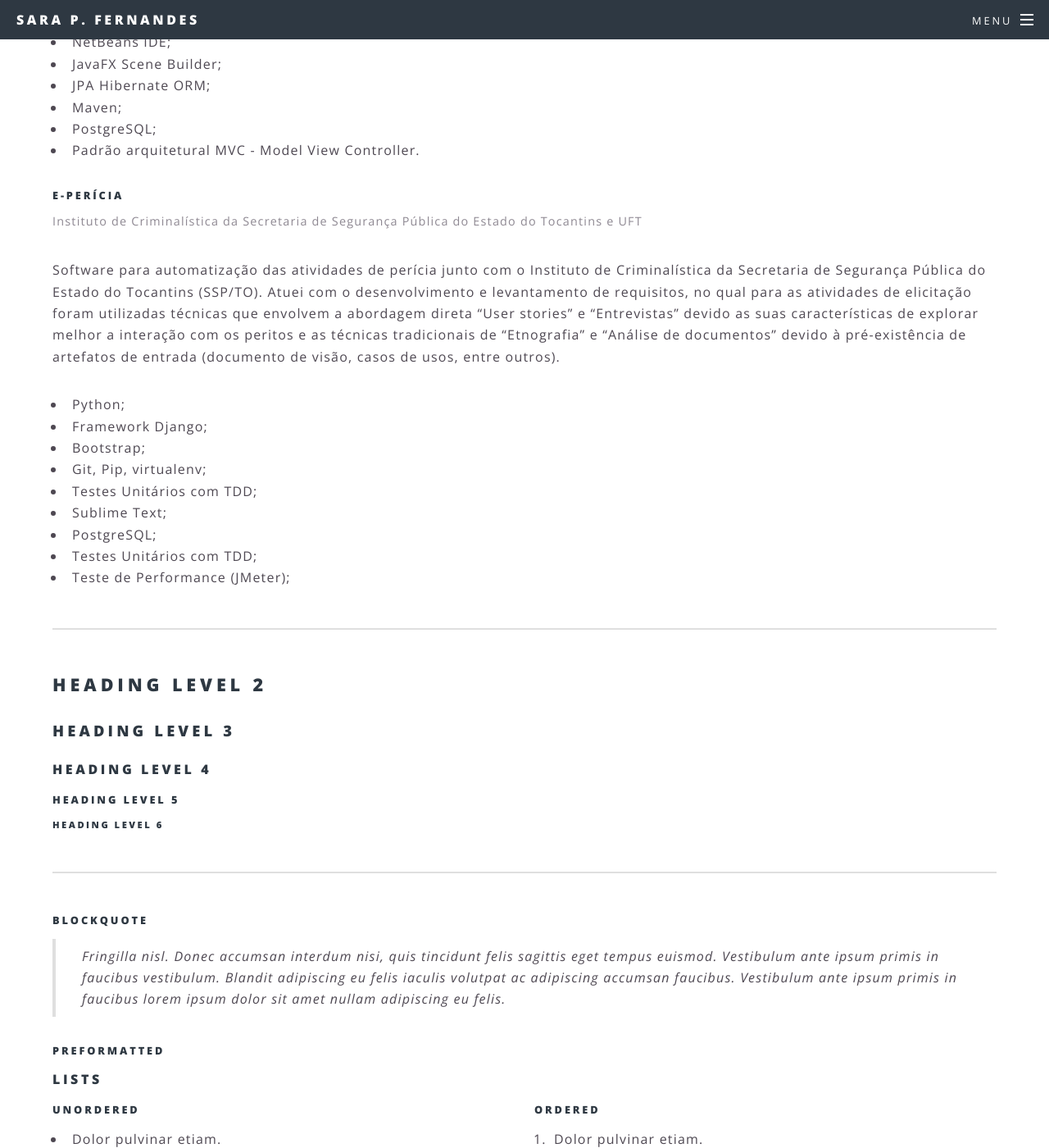
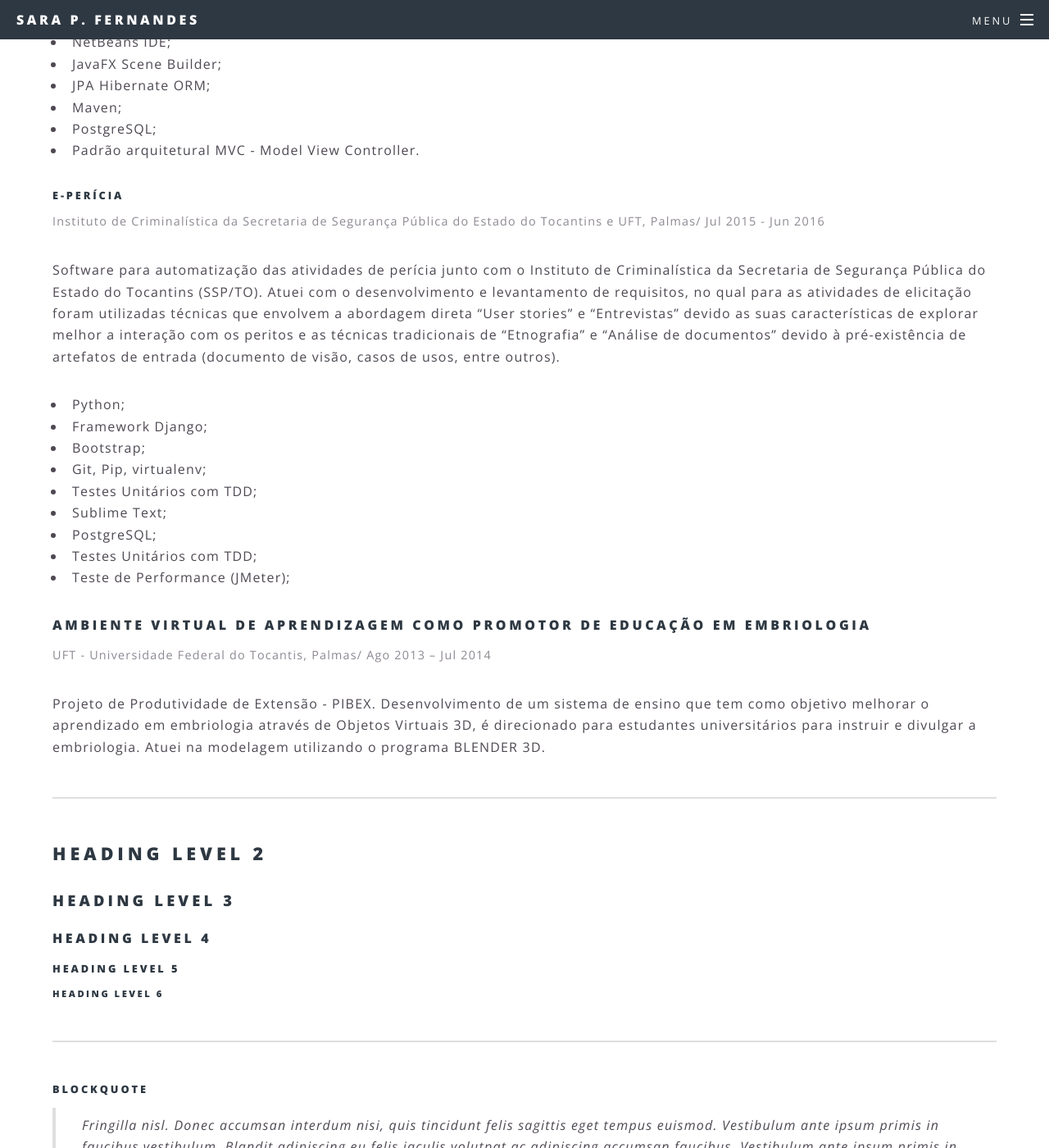
Before and after one commit to SaraFernandes/sarafernandes.github.io_sfdhgdfg, a Jekyll site: the page built from projetos.html, in a window 1280 px wide and 1400 px high, scrolled down 928 px. Shown: the whole window at 82% size. Built offline with Jekyll 4.4.1, drawn with Linux system fonts in a browser that asks for light colours; some of the changed text lies outside the part shown.

```diff
--- a/projetos.html
+++ b/projetos.html
@@ -10,7 +10,7 @@
 				<hr />
 				<header>
 					<h4>Programa Computacional Para Simulação da Transferência de Calor e  Massa de Frutos do Cerrado</h4>
-					<p>Universidade Federal do Tocantins/ Ago 2015 - Jul 2016</p>
+					<p>Universidade Federal do Tocantins, Palmas/ Ago 2015 - Jul 2016</p>
 				</header>
 				<p>Projeto de Iniciação Científica - (CNPQ /PIVIC). Foi desenvolvido um software que tem por objetivo simular a secagem de frutos do cerrado.| Publicado no 11º Seminário de Iniciação Científica da UFT, ISSN 2358 -5307.</p>
 					<div class="6u 12u$(medium)">
@@ -30,7 +30,7 @@
 
 				<header>
 					<h5>e-Perícia</h5>
-					<p>Instituto de Criminalística da Secretaria de Segurança Pública do Estado do Tocantins e UFT</p>
+					<p>Instituto de Criminalística da Secretaria de Segurança Pública do Estado do Tocantins e UFT, Palmas/ Jul 2015 - Jun 2016</p>
 				</header>
 				<p>Software para automatização das atividades de perícia junto com o Instituto de Criminalística da Secretaria de Segurança Pública do Estado do Tocantins (SSP/TO). Atuei com o desenvolvimento e levantamento de requisitos, no qual para as atividades de elicitação foram utilizadas técnicas que envolvem a abordagem direta “User stories” e “Entrevistas” devido as suas características de explorar melhor a interação com os peritos e as técnicas tradicionais de “Etnografia” e “Análise de documentos” devido à pré-existência de artefatos de entrada (documento de visão, casos de usos, entre outros).</p>
 					<div class="6u 12u$(medium)">
@@ -46,6 +46,13 @@
 							<li>Teste de Performance (JMeter);</li>
 						</ul>
 					</div>
+
+
+					<header>
+						<h4>Ambiente Virtual de Aprendizagem como Promotor de Educação em Embriologia</h4>
+						<p>UFT - Universidade Federal do Tocantis, Palmas/ Ago 2013 – Jul 2014</p>
+					</header>
+					<p>Projeto de Produtividade de Extensão - PIBEX. Desenvolvimento de um sistema de ensino que tem como objetivo melhorar o aprendizado em embriologia através de Objetos Virtuais 3D, é direcionado para estudantes universitários para instruir e divulgar a embriologia. Atuei na modelagem utilizando o programa BLENDER 3D.</p>
 
 
 				<hr />
```
